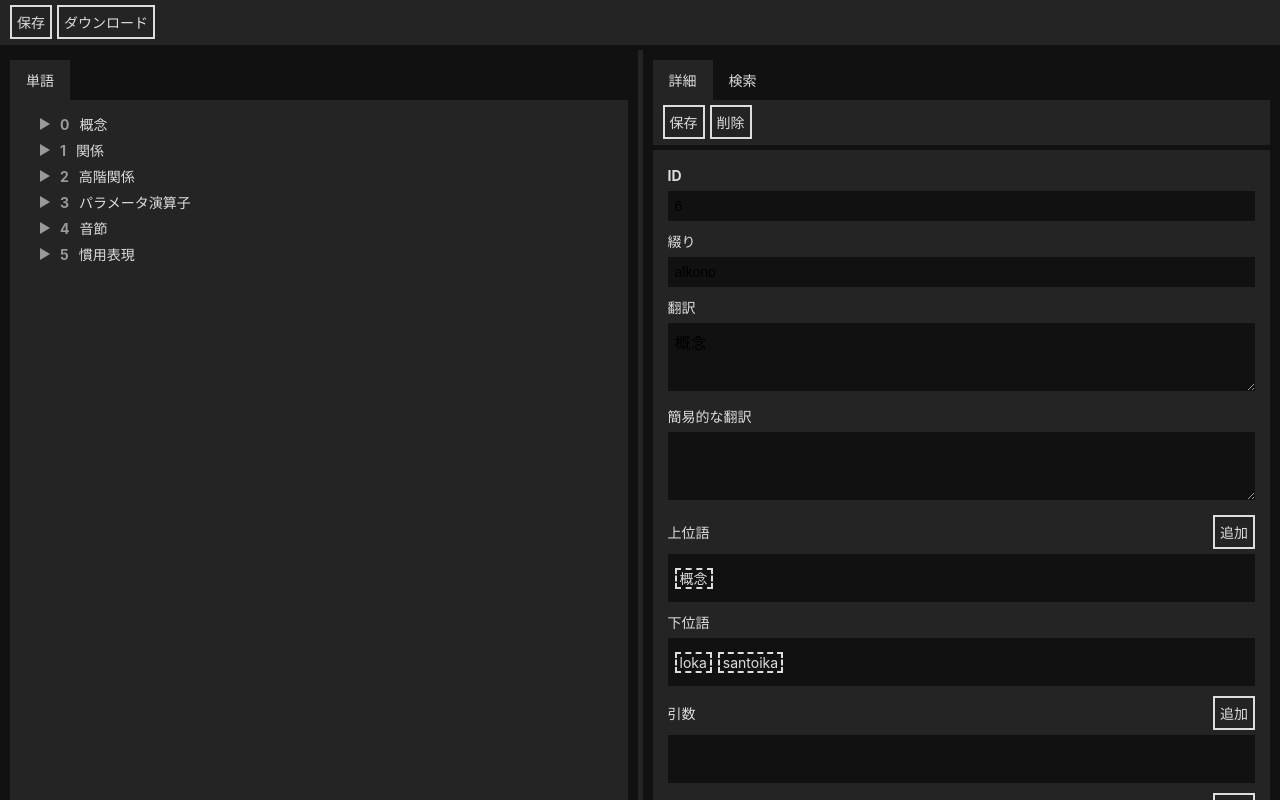
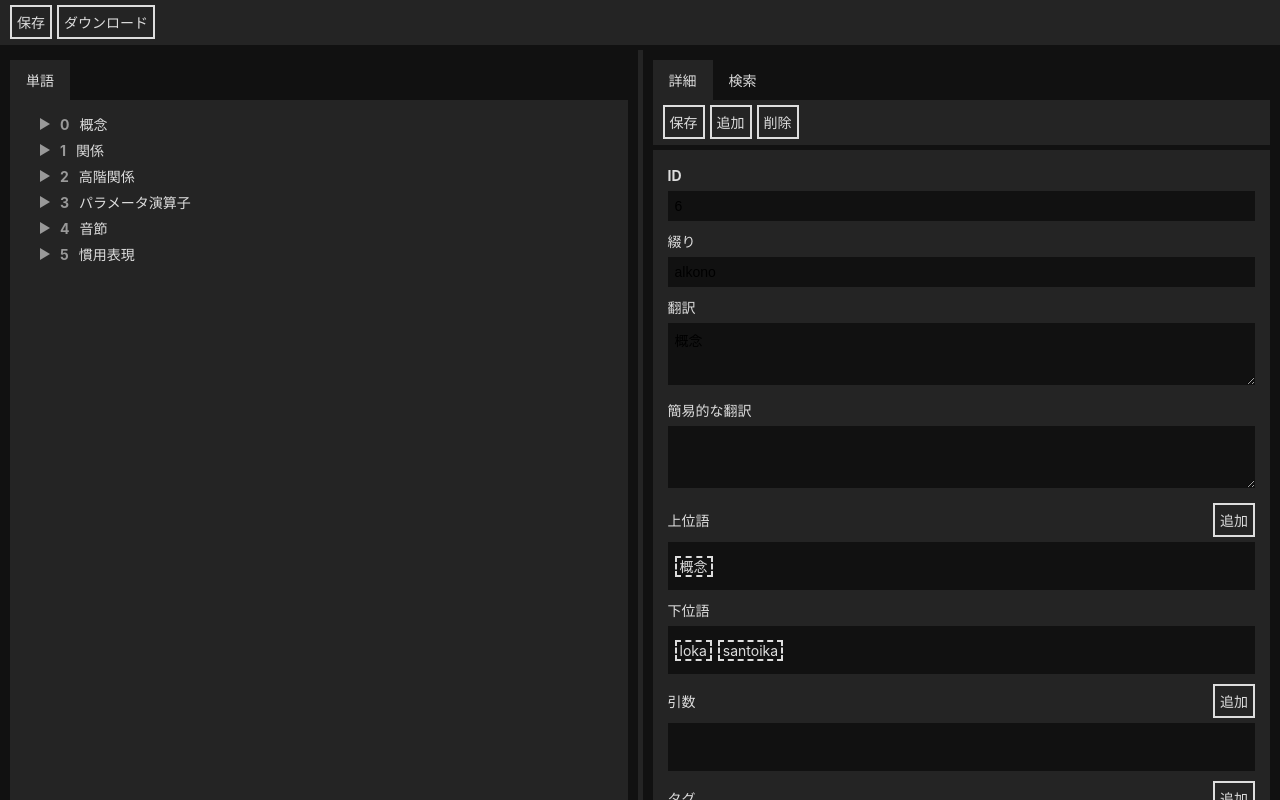
Before and after one commit to k0tokay/kono-dictionary-editor, a React (Vite) app: page / in a window 1280 px wide. Built offline with nearby package versions, Linux system fonts and the light colour scheme.

Commit message:
単語の追加ボタン

```diff
--- a/src/App.jsx
+++ b/src/App.jsx
@@ -82,6 +82,8 @@ function App() {
         }
       } else if (command === "delete") {
         openDeleteMenu(word.id);
+      } else if (command === "add") {
+        addWord(word.id);
       }
     })
   };
--- a/src/DetailFrame.jsx
+++ b/src/DetailFrame.jsx
@@ -276,6 +276,11 @@ function RenderInfo({ word, dict, updateData, editedSet }) {
         updateData({ word: word, editedAttrSet: editedSet, commandList: ["save"] });
       }
     }, {
+      title: "追加",
+      onClick: () => {
+        updateData({ word: word, editedAttrSet: editedSet, commandList: ["add"] });
+      }
+    }, {
       title: "削除",
       onClick: () => {
         updateData({ word: word, editedAttrSet: editedSet, commandList: ["delete"] });
--- a/src/DetailFrame.scss
+++ b/src/DetailFrame.scss
@@ -38,7 +38,8 @@ input:read-only, textarea:read-only {
   }
   textarea {
     resize: vertical;
-    font-size: large; // なぜかlargeにしないと他のサイズと釣り合わない．
+    //font-size: large; // なぜかlargeにしないと他のサイズと釣り合わない．
+    // ↑いけた
   }
 }
 .tagForm {
```
